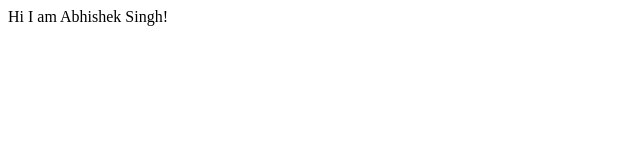
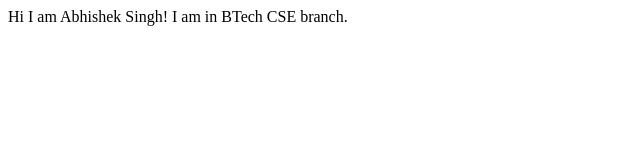
Before and after one commit to abhishekajs/abhishek-portfolio-student, a plain HTML site: page index.html in a window 1280 px wide. Shown: the whole page, without its empty margins (0-640 px from the left). Drawn offline with Linux system fonts and the light colour scheme.

Commit message:
update text
Added studying branch

```diff
--- a/index.html
+++ b/index.html
@@ -7,5 +7,6 @@
 </head>
 <body>
     Hi I am Abhishek Singh!
+    I am in BTech CSE branch.
 </body>
 </html>
```
